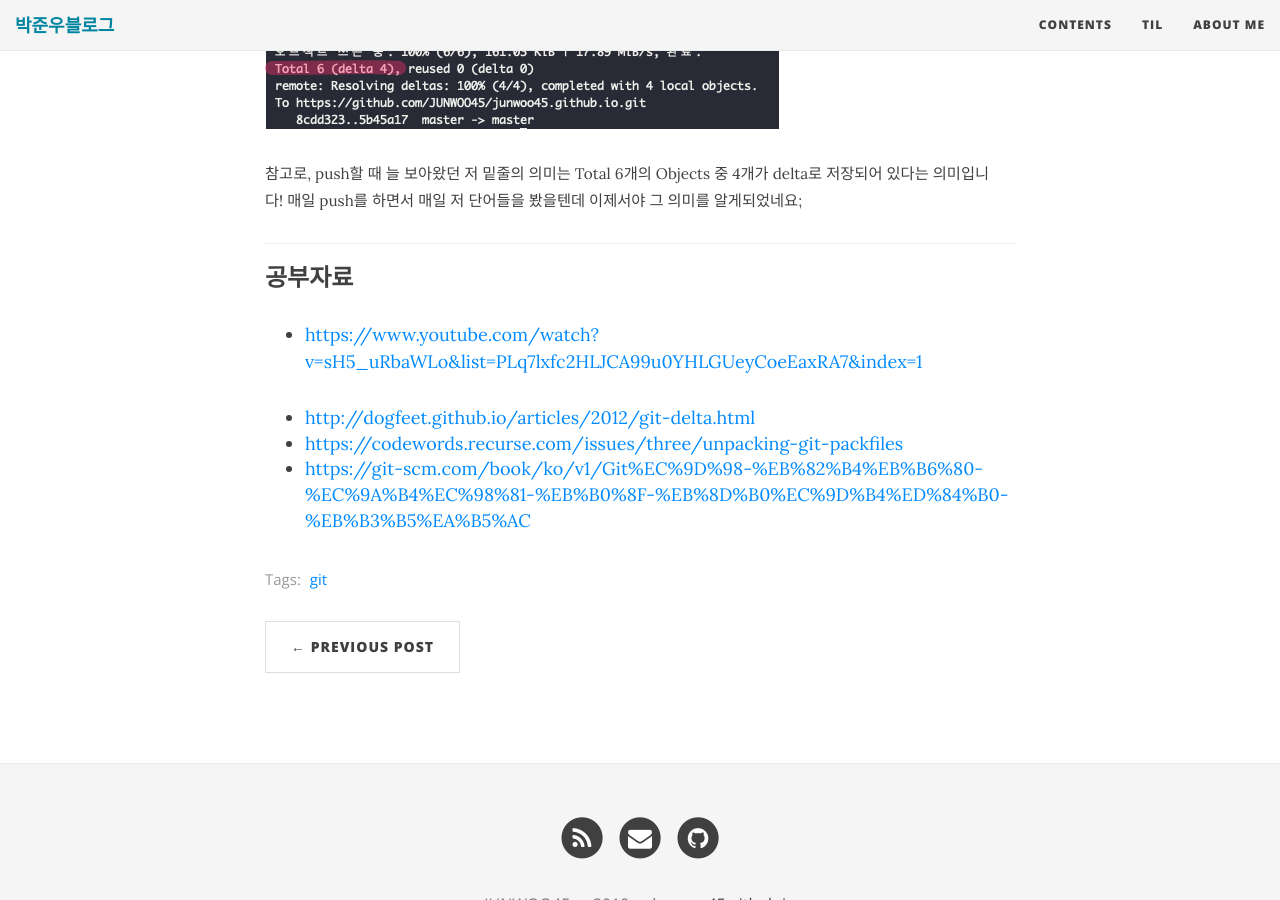
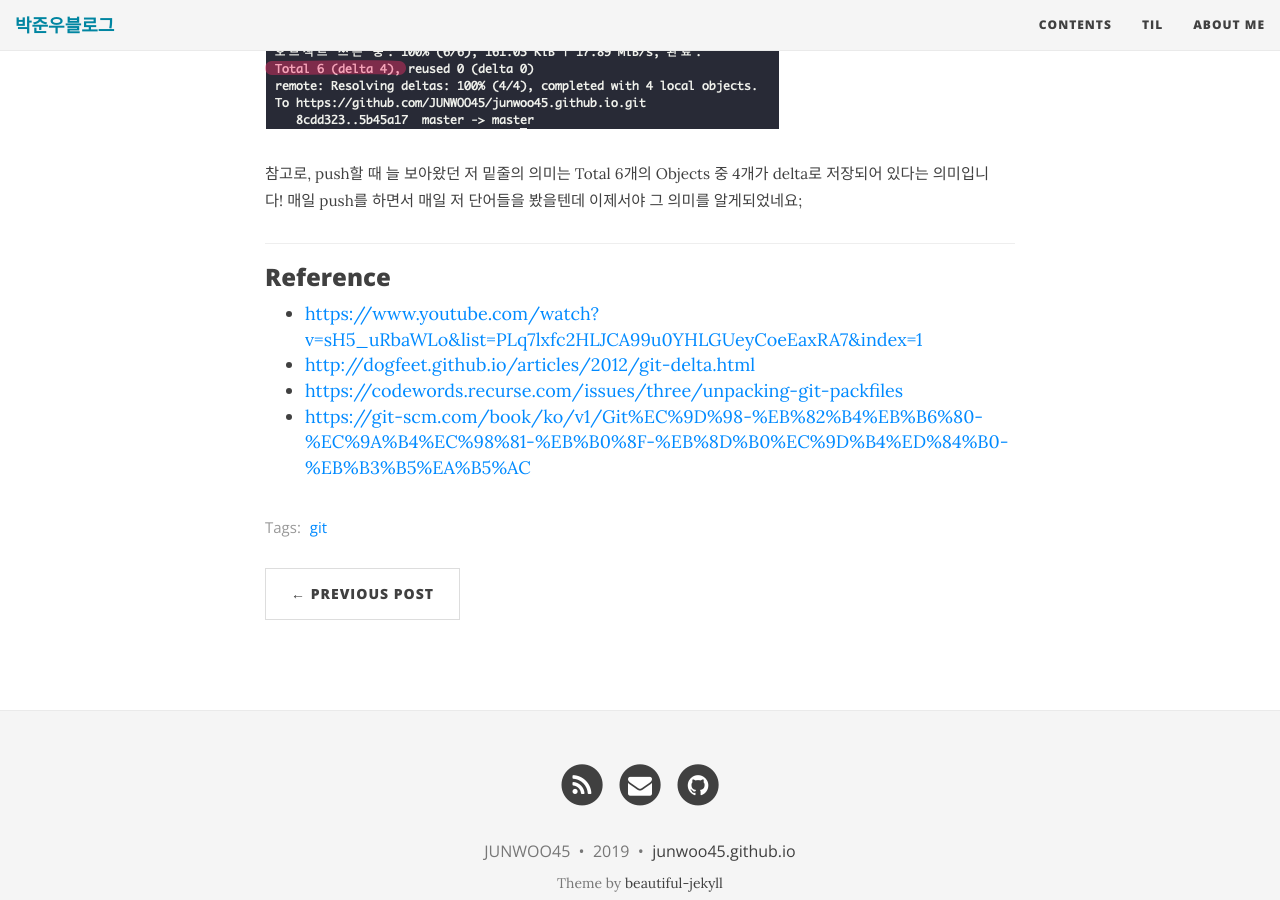
Before and after one commit to JUNWOO45/junwoo45.github.io.archived, a Jekyll site: the page built from _posts/2019-09-03-git이저장하는방식.md, in a window 1280 px wide and 900 px high, scrolled down 5862 px. Built offline with Jekyll 4.4.1, drawn with Linux system fonts in a browser that asks for light colours; nearby versions of some CDN libraries.

Commit message:
공부자료를 reference로 멋있게 수정

```diff
--- a/_posts/2019-09-03-git이저장하는방식.md
+++ b/_posts/2019-09-03-git이저장하는방식.md
@@ -147,10 +147,9 @@ base 객체 이전에 쓰여있는 1과 2라는 수는 객체의 depth를 의미
 
 
 
-### 공부자료
+### Reference
 
 - [https://www.youtube.com/watch?v=sH5_uRbaWLo&list=PLq7lxfc2HLJCA99u0YHLGUeyCoeEaxRA7&index=1](https://www.youtube.com/watch?v=sH5_uRbaWLo&list=PLq7lxfc2HLJCA99u0YHLGUeyCoeEaxRA7&index=1)
-
 - [http://dogfeet.github.io/articles/2012/git-delta.html](http://dogfeet.github.io/articles/2012/git-delta.html)
 - [https://codewords.recurse.com/issues/three/unpacking-git-packfiles](https://codewords.recurse.com/issues/three/unpacking-git-packfiles)
 - [https://git-scm.com/book/ko/v1/Git%EC%9D%98-%EB%82%B4%EB%B6%80-%EC%9A%B4%EC%98%81-%EB%B0%8F-%EB%8D%B0%EC%9D%B4%ED%84%B0-%EB%B3%B5%EA%B5%AC](https://git-scm.com/book/ko/v1/Git의-내부-운영-및-데이터-복구)
```
